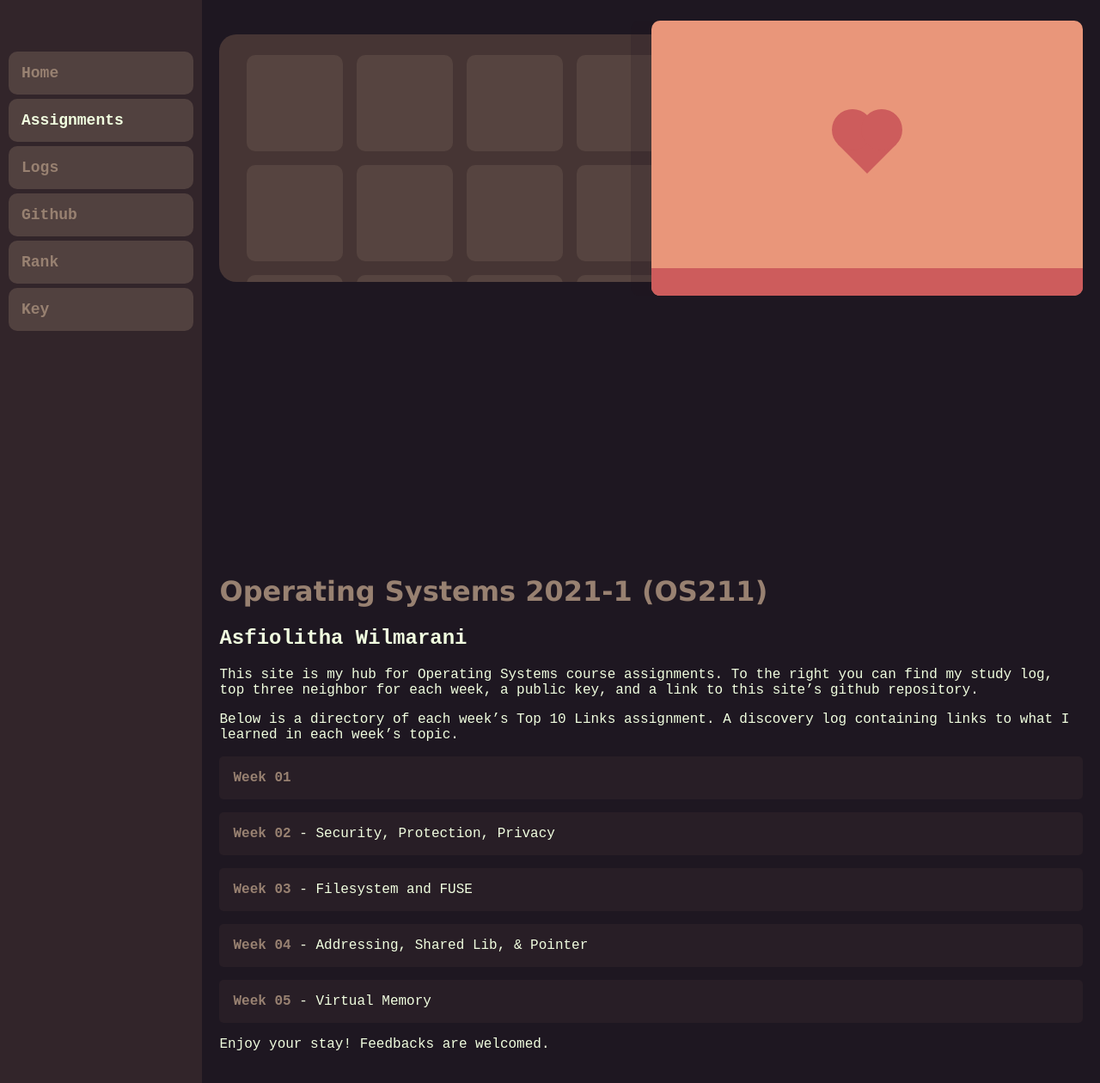
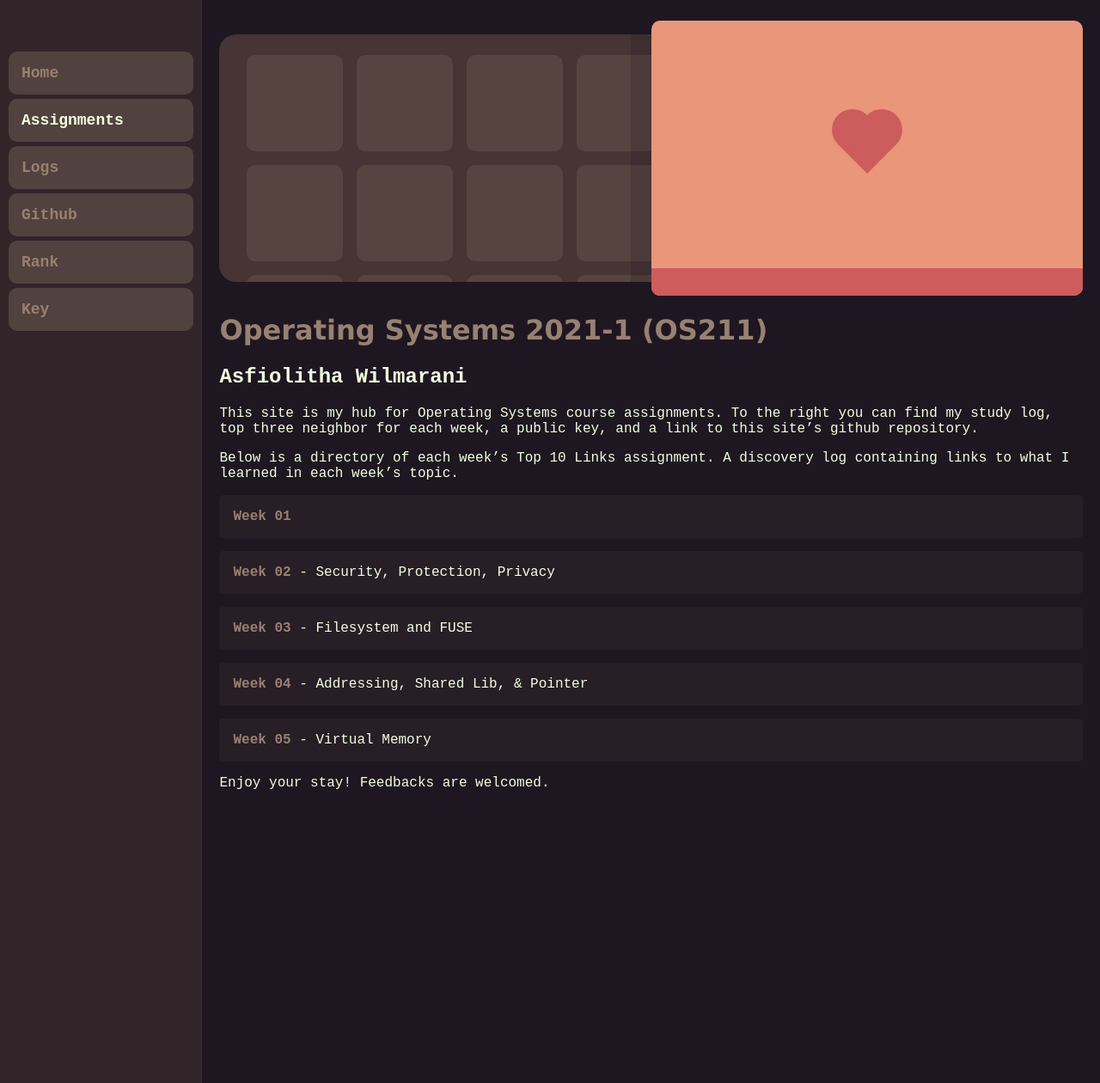
Before and after one commit to asfiowilma/os211, a Jekyll site: the page built from index.md, in a window 1280 px wide. Shown: the whole page at 86% size. Built offline with Jekyll 4.4.1, drawn with Linux system fonts in a browser that asks for light colours.

Commit message:
OS211 asfiowilma

```diff
--- a/assets/css/style.css
+++ b/assets/css/style.css
@@ -136,6 +136,7 @@ img {
     top: -19rem;
     right: 0;
     display: flex;
+    margin-bottom: -19rem;
     justify-content: flex-end;
 }
 #choco .packaging {
```
